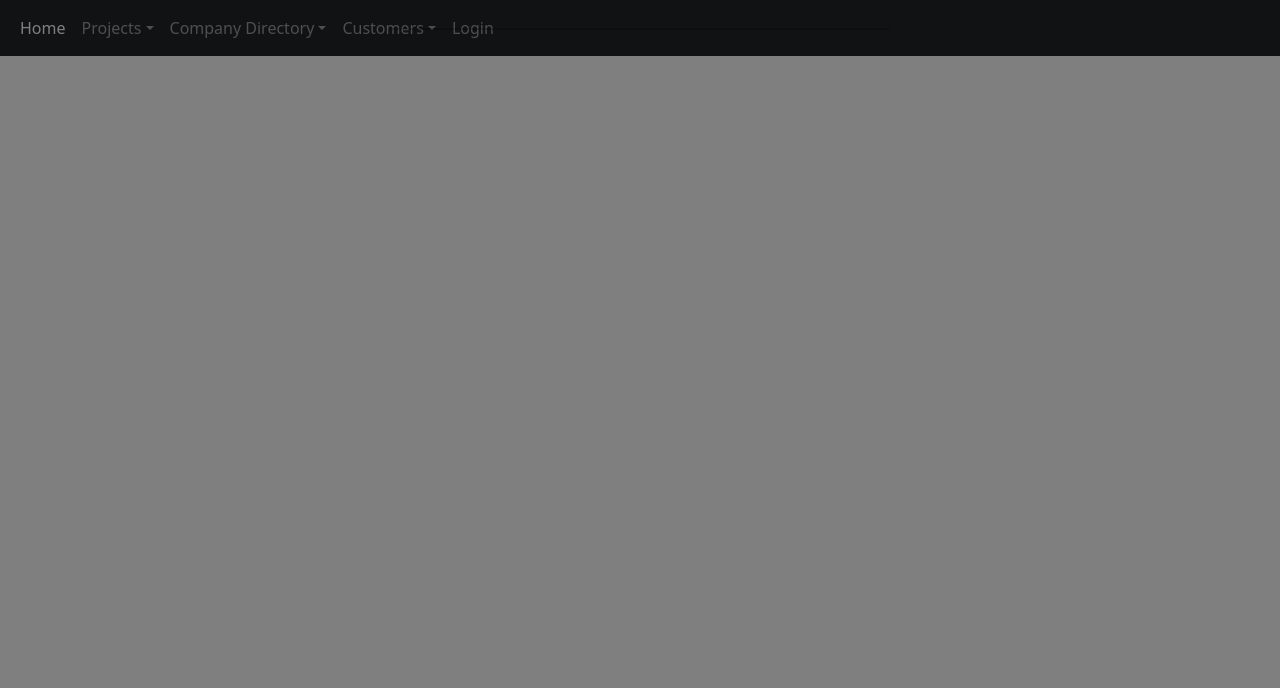
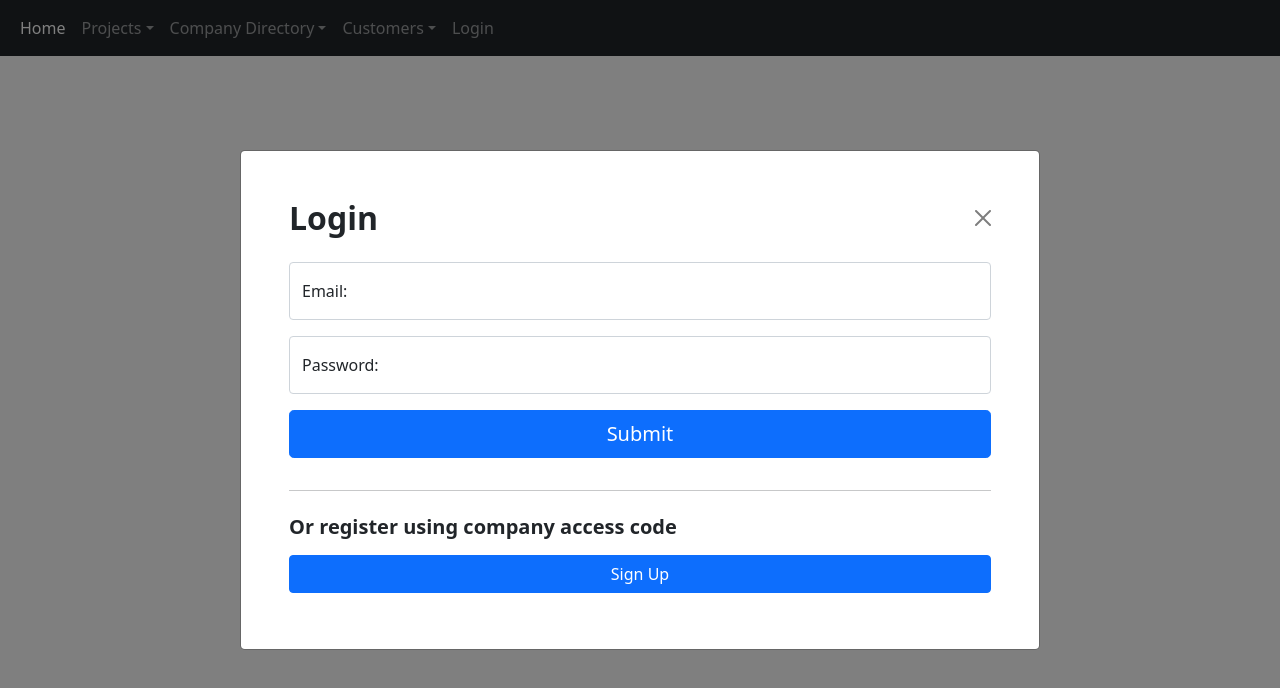
Before and after one commit to k-hongkham/dataManager, a React (Create React App) app: page / in a window 1280 px wide. Both pictures are taken after a click on the element "Login". Shown: the top 688 px of the page. Built offline with nearby package versions, Linux system fonts and the light colour scheme.

Commit message:
login modal is working and bootstrap fused for styling.

```diff
--- a/src/components/NAVBAR/Login.jsx
+++ b/src/components/NAVBAR/Login.jsx
@@ -4,15 +4,17 @@ import { Modal } from "react-bootstrap";
 import LoginForm from "./LoginForm";
 
 const Login = ({ loggedIn, setLoggedIn }) => {
-  const { registered, setRegistered } = useLogin();
   return (
     <Modal
       show={loggedIn}
       onHide={() => {
         setLoggedIn(false);
       }}
+      size="lg"
+      aria-labelledby="contained-modal-title-vcenter"
+      centered
     >
-      <LoginForm />
+      <LoginForm loggedIn={loggedIn} setLoggedIn={setLoggedIn} />
     </Modal>
   );
 };
--- a/src/components/NAVBAR/LoginForm.jsx
+++ b/src/components/NAVBAR/LoginForm.jsx
@@ -1,4 +1,4 @@
-import React, { useEffect } from "react";
+import React from "react";
 import { Modal } from "react-bootstrap";
 import { loginUser } from "../../axios";
 import useAuth from "../hooks/userAuth";
@@ -29,21 +29,64 @@ const LoginForm = () => {
     }
   };
   return (
-    <Modal
-      className="modal-content rounded-5 shadow"
-      size="lg"
-      aria-labelledby="contained-modal-title-vcenter"
-      centered
-    >
-      <Modal.Header closeButton>
-        <Modal.Title id="contained--modal-title-vcenter">
-          Please Log In
-        </Modal.Title>
-      </Modal.Header>
-      <Modal.Body>
-        <h4>TestTest</h4>
-      </Modal.Body>
-    </Modal>
+    <div>
+      <header className="modal-header p-5 pb-4 border-bottom-0">
+        <h2 className="fw-bold mb-0">Login</h2>
+        <button
+          type="button"
+          className="btn-close"
+          data-bs-dismiss="modal"
+          aria-label="Close"
+          onClick={() => {
+            setLoggedIn(false);
+          }}
+        ></button>
+      </header>
+      <div className="modal-body p-5 pt-0">
+        <form>
+          <div className="form-floating mb-3">
+            <input
+              className="form-control rounded-4"
+              type="email"
+              id="loginFormUserEmail"
+              name="loginFormUserEmail"
+              placeholder="name@domain.com"
+              value={email}
+              onChange={(e) => setEmail(e.target.value)}
+            />
+            <label htmlFor="loginFormUserEmail">Email: </label>
+          </div>
+          <div className="form-floating mb-3">
+            <input
+              className="form-control rounded-4"
+              type="password"
+              id="loginFormUserPassword"
+              name="loginFormUserPassword"
+              placeholder="password"
+              value={password}
+              onChange={(e) => setPassword(e.target.value)}
+            />
+            <label htmlFor="password">Password: </label>
+          </div>
+          <button
+            className="w-100 mb-2 btn btn-lg rounded-4 btn-primary"
+            onClick={(e) => handleLogin(e)}
+          >
+            Submit
+          </button>
+          <hr className="my-4" />
+          <h2 className="fs-5 fw-bold mb-3">
+            Or register using company access code
+          </h2>
+          <button
+            className="w-100 mb-2 btn btn-md rounder-4 btn-primary"
+            type="submit"
+          >
+            Sign Up
+          </button>
+        </form>
+      </div>
+    </div>
   );
 };
 
```
